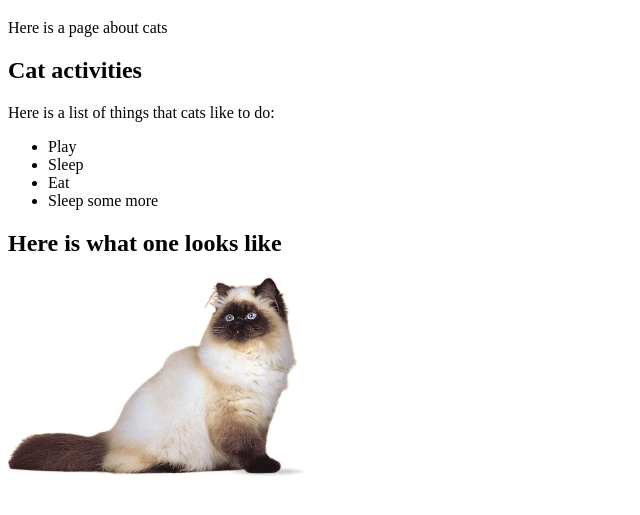
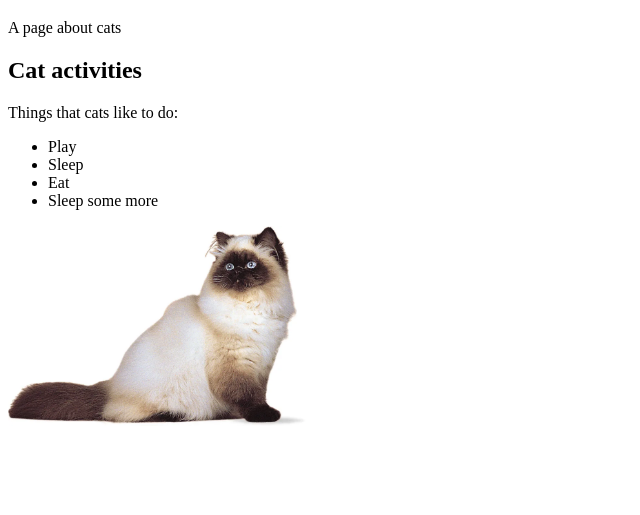
Before and after one commit to samnpage/Cats, a plain HTML site: page index.html in a window 1280 px wide. Shown: the part 61-576 px from the top of the page, without its empty margins (0-640 px from the left). Drawn offline with Linux system fonts and the light colour scheme; files whose address does not match are found by name.

Commit message:
Content Changes

```diff
--- a/index.html
+++ b/index.html
@@ -8,11 +8,11 @@
 <body>
     <h1>Cats</h1>
 
-    <p>Here is a page about cats</p>
+    <p>A page about cats</p>
 
     <h2>Cat activities</h2>
 
-    <p>Here is a list of things that cats like to do:</p>
+    <p>Things that cats like to do:</p>
 
     <ul>
         <li>Play</li>
@@ -21,8 +21,6 @@
         <li>Sleep some more</li>
     </ul>
 
-    <h2>Here is what one looks like</h2>
-
     <a href="https://cdn.britannica.com/39/7139-050-A88818BB/Himalayan-chocolate-point.jpg" target="_blank">
         <img src="../BasicHTMLTags/assets/Himalayan-chocolate-point.webp" alt="Cat" height="200px">
     </a>
```
